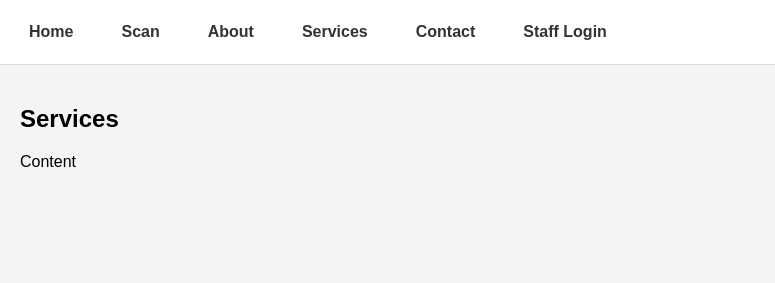
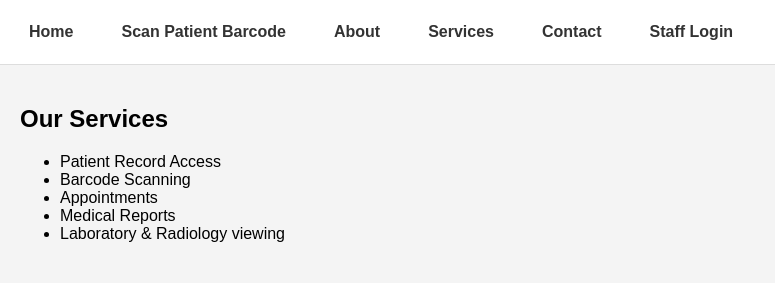
Before and after one commit to malath1237891-sudo/qr-client-system, a plain HTML site: page services.html in a window 1280 px wide. Shown: the whole page, without its empty margins (0-775 px from the left). Drawn offline with Linux system fonts and the light colour scheme.

Commit message:
Update services.html

```diff
--- a/services.html
+++ b/services.html
@@ -1,10 +1,32 @@
-<!DOCTYPE html><html><head><link rel='stylesheet' href='style.css'><title>Services</title></head><body>
-<div class='nav'>
- <a href='index.html'>Home</a>
- <a href='scan.html'>Scan</a>
- <a href='about.html'>About</a>
- <a href='services.html'>Services</a>
- <a href='contact.html'>Contact</a>
- <a href='login.html'>Staff Login</a>
-</div>
-<div class='container'><h2>Services</h2>Content</div></body></html>
+<!DOCTYPE html>
+<html lang="en">
+<head>
+    <meta charset="UTF-8">
+    <title>Services</title>
+    <link rel="stylesheet" href="style.css">
+</head>
+
+<body>
+
+    <div class="nav">
+        <a href="index.html">Home</a>
+        <a href="scan.html">Scan Patient Barcode</a>
+        <a href="about.html">About</a>
+        <a class="active" href="services.html">Services</a>
+        <a href="contact.html">Contact</a>
+        <a href="login.html">Staff Login</a>
+    </div>
+
+    <div class="container">
+        <h2>Our Services</h2>
+        <ul>
+            <li>Patient Record Access</li>
+            <li>Barcode Scanning</li>
+            <li>Appointments</li>
+            <li>Medical Reports</li>
+            <li>Laboratory & Radiology viewing</li>
+        </ul>
+    </div>
+
+</body>
+</html>
```
